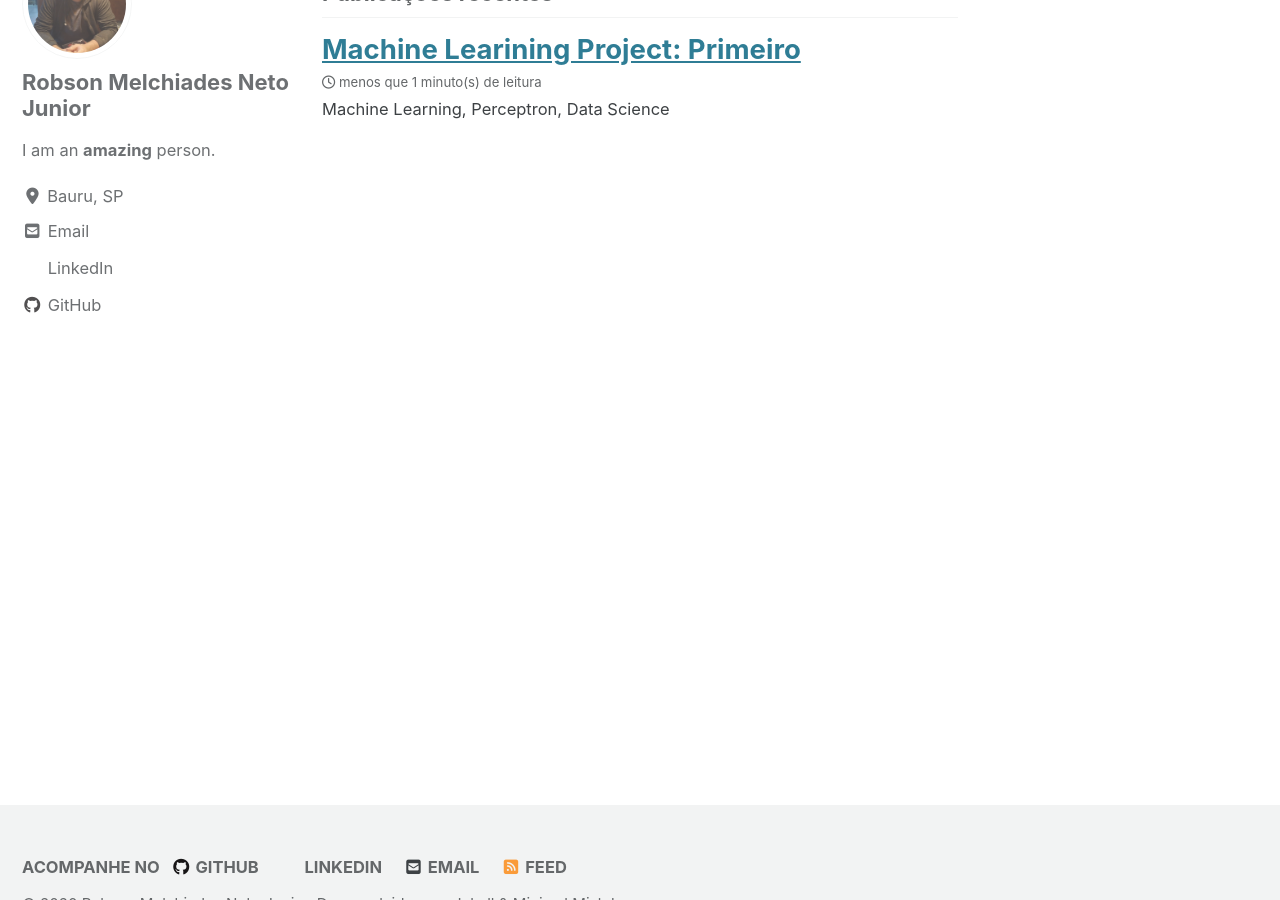
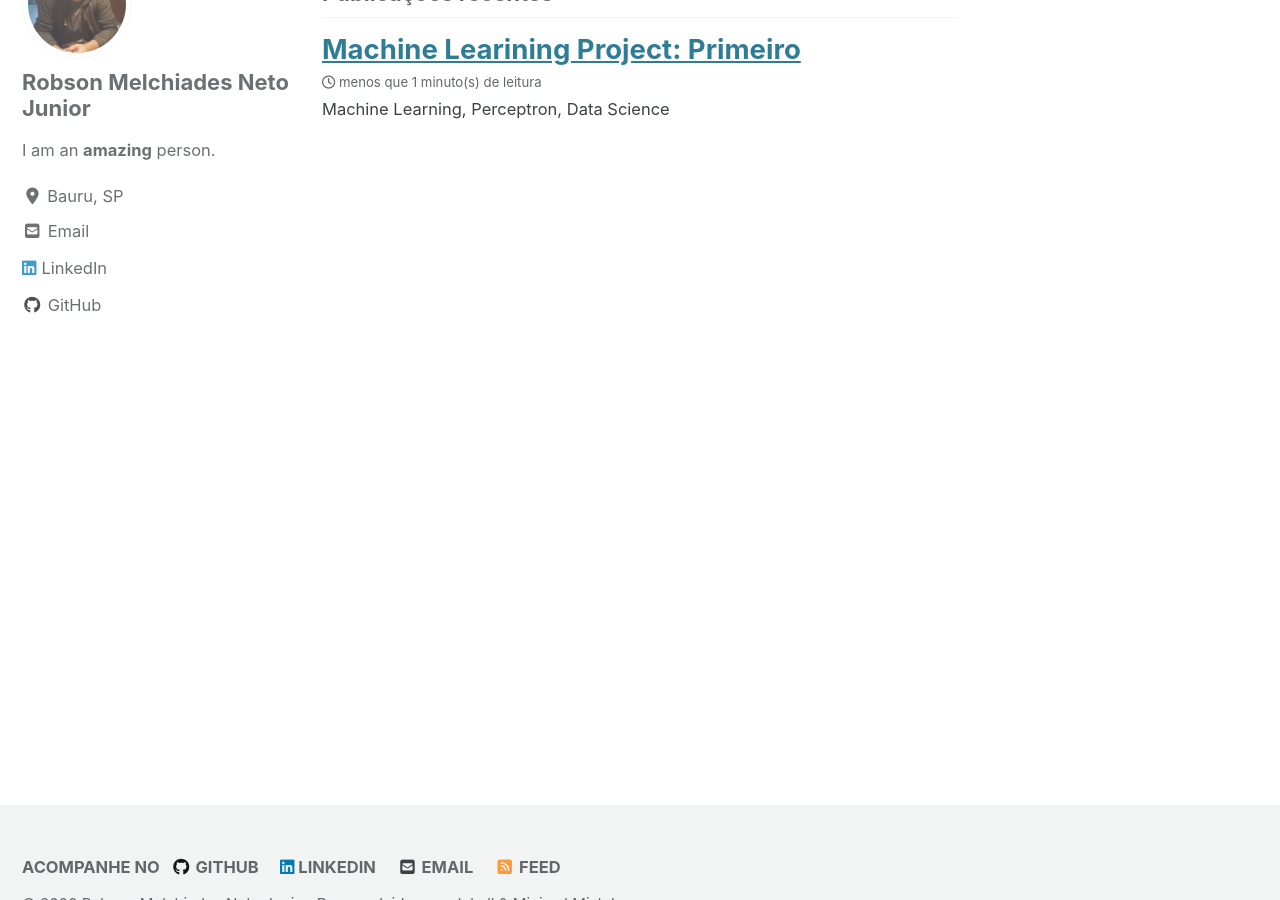
Before and after one commit to Robmelchiades/robmelchiades.github.io, a Jekyll site: the page built from index.html, in a window 1280 px wide and 900 px high, scrolled down 926 px. Built offline with Jekyll 4.4.1, drawn with Linux system fonts in a browser that asks for light colours; cached includes are drawn as plain includes; nearby versions of some CDN libraries; the list of posts is cut into pages by our own code.

```diff
--- a/_config.yml
+++ b/_config.yml
@@ -102,21 +102,15 @@
     - label: "Email"
       icon: "fas fa-fw fa-envelope-square"
       url: "robson_melchiades@hotmail.com"
+
     - label: "LinkedIn"
-      icon: "fab fa-fw fa-linkedin-square"
+      icon: "fab fa-linkedin"
       url: "https://linkedin.com/in/robsonmelchiades"
-    - label: "Twitter"
-      icon: "fab fa-fw fa-twitter-square"
-      # url: "https://twitter.com/"
-    - label: "Facebook"
-      icon: "fab fa-fw fa-facebook-square"
-      # url: "https://facebook.com/"
+
     - label: "GitHub"
       icon: "fab fa-fw fa-github"
       url: "https://github.com/Robmelchiades"
-    - label: "Instagram"
-      icon: "fab fa-fw fa-instagram"
-      # url: "https://instagram.com/"
+
 
 # Site Footer
 footer:
@@ -124,24 +118,31 @@
     - label: "Twitter"
       icon: "fab fa-fw fa-twitter-square"
       # url:
+
     - label: "Facebook"
       icon: "fab fa-fw fa-facebook-square"
       # url:
+
     - label: "GitHub"
       icon: "fab fa-fw fa-github"
       url: https://github.com/Robmelchiades
+
     - label: "GitLab"
       icon: "fab fa-fw fa-gitlab"
       # url:
+
     - label: "Bitbucket"
       icon: "fab fa-fw fa-bitbucket"
       # url:
+
     - label: "Instagram"
       icon: "fab fa-fw fa-instagram"
       # url:
+
     - label: "LinkedIn"
-      icon: "fab fa-fw fa-linkedin-square"
+      icon: "fab fa-linkedin"
       url: "https://linkedin.com/in/robsonmelchiades"
+
     - label: "Email"
       icon: "fas fa-fw fa-envelope-square"
       url: "robson_melchiades@hotmail.com"
```
